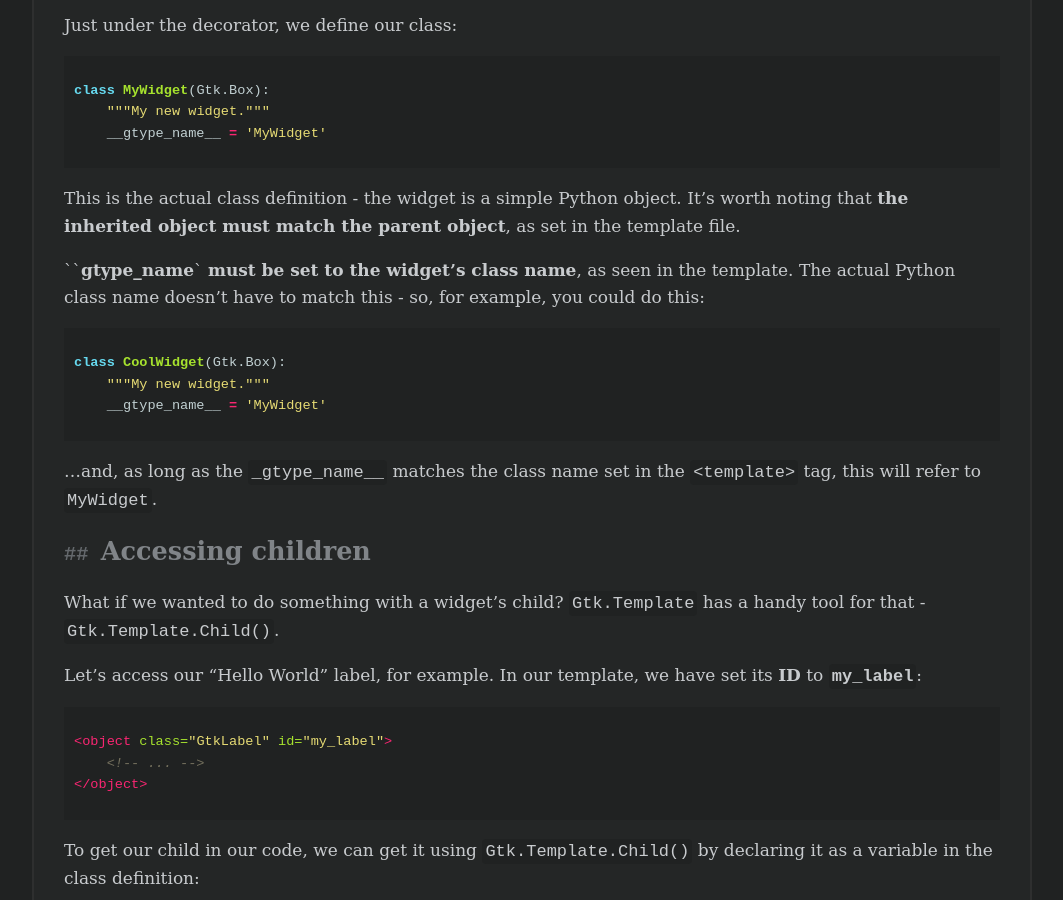
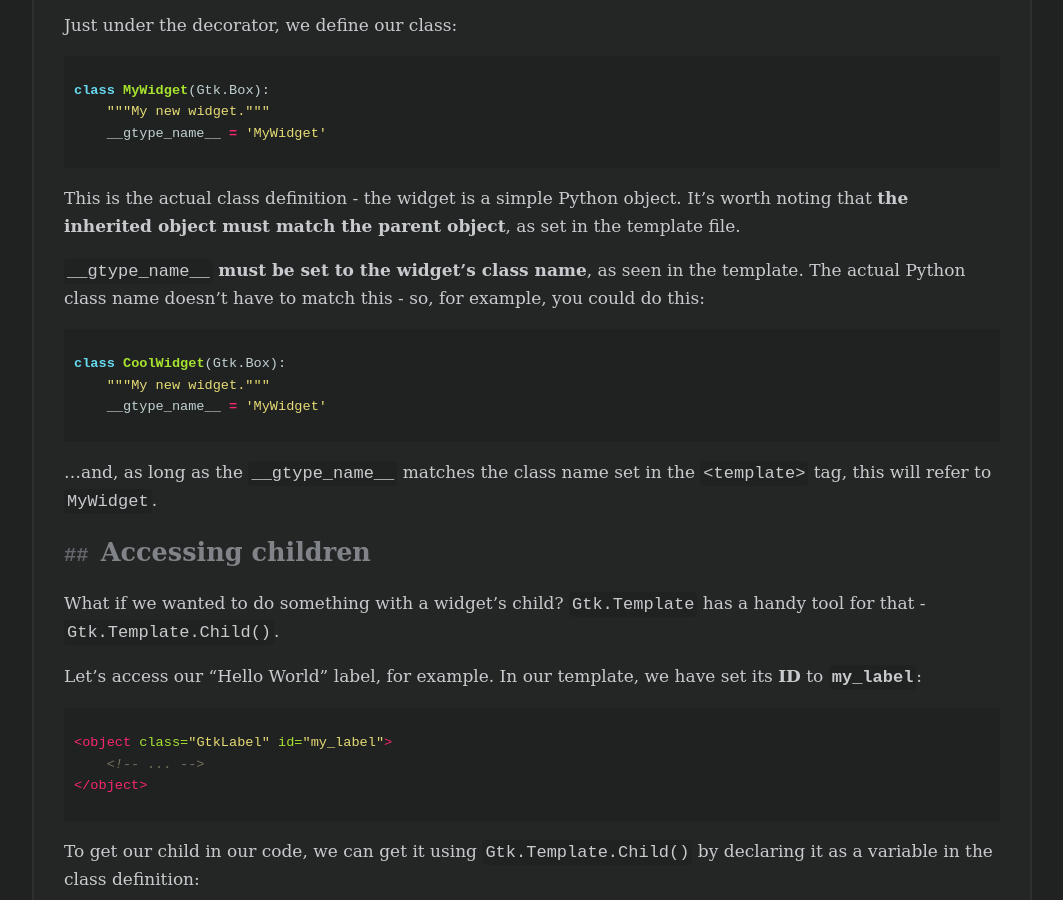
Before and after one commit to knuxify/blog, a Jekyll site: the page built from _posts/2022-03-10-everything-you-need-to-know-about-gtktemplate.md, in a window 1280 px wide and 900 px high, scrolled down 5688 px. Shown: the whole window, without its empty margins (108-1171 px from the left). Built offline with Jekyll 4.4.1, drawn with Linux system fonts in a browser that asks for light colours; comment, search, counter and statistics services are not loaded.

````diff
--- a/_posts/2022-03-10-everything-you-need-to-know-about-gtktemplate.md
+++ b/_posts/2022-03-10-everything-you-need-to-know-about-gtktemplate.md
@@ -214,7 +214,7 @@ class MyWidget(Gtk.Box):
 
 This is the actual class definition - the widget is a simple Python object. It's worth noting that **the inherited object must match the parent object**, as set in the template file.
 
-``__gtype_name__` **must be set to the widget's class name**, as seen in the template. The actual Python class name doesn't have to match this - so, for example, you could do this:
+`__gtype_name__` **must be set to the widget's class name**, as seen in the template. The actual Python class name doesn't have to match this - so, for example, you could do this:
 
 ```python
 class CoolWidget(Gtk.Box):
@@ -222,7 +222,7 @@ class CoolWidget(Gtk.Box):
     __gtype_name__ = 'MyWidget'
 ```
 
-...and, as long as the `_gtype_name__` matches the class name set in the `<template>` tag, this will refer to `MyWidget`.
+...and, as long as the `__gtype_name__` matches the class name set in the `<template>` tag, this will refer to `MyWidget`.
 
 ## Accessing children
 
````
